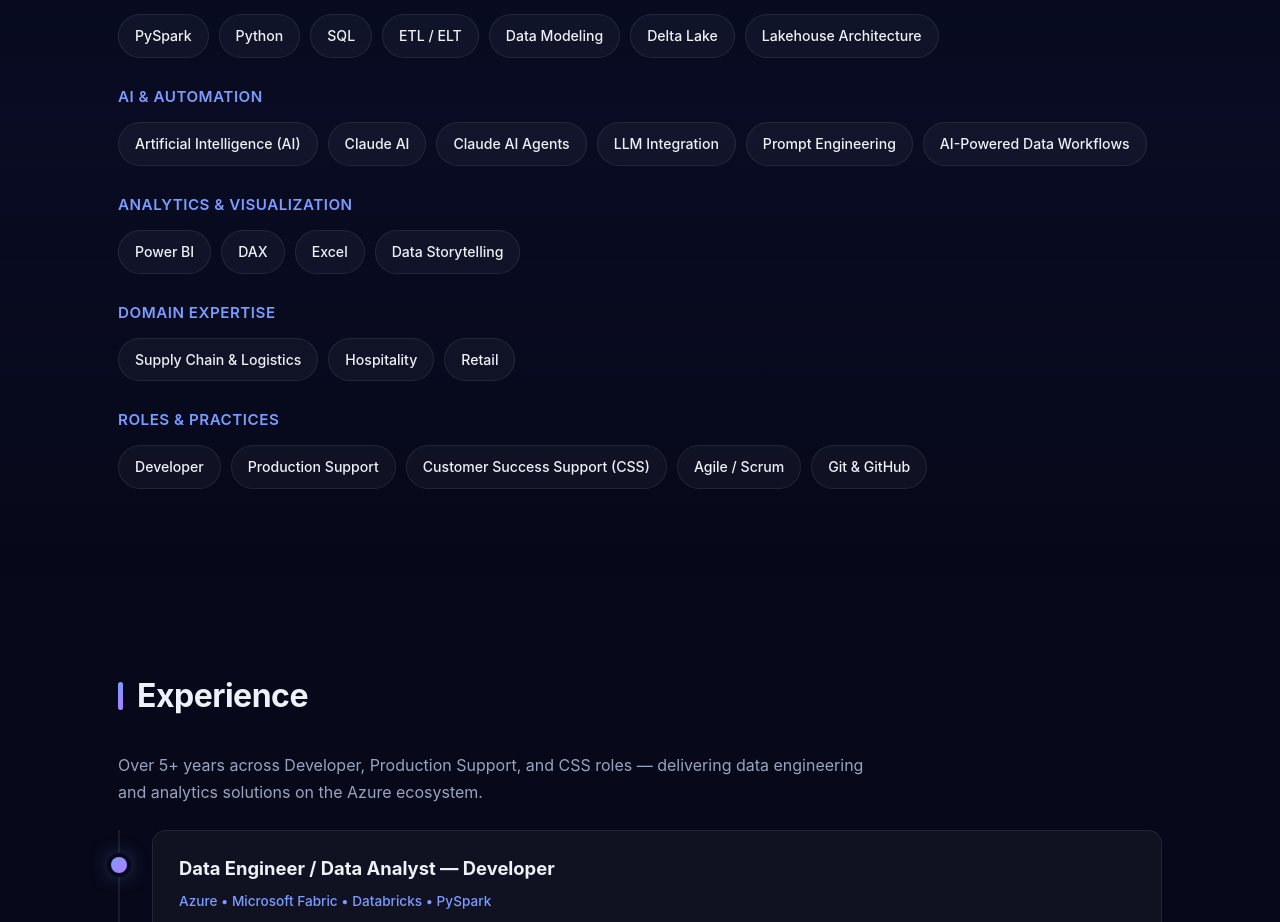
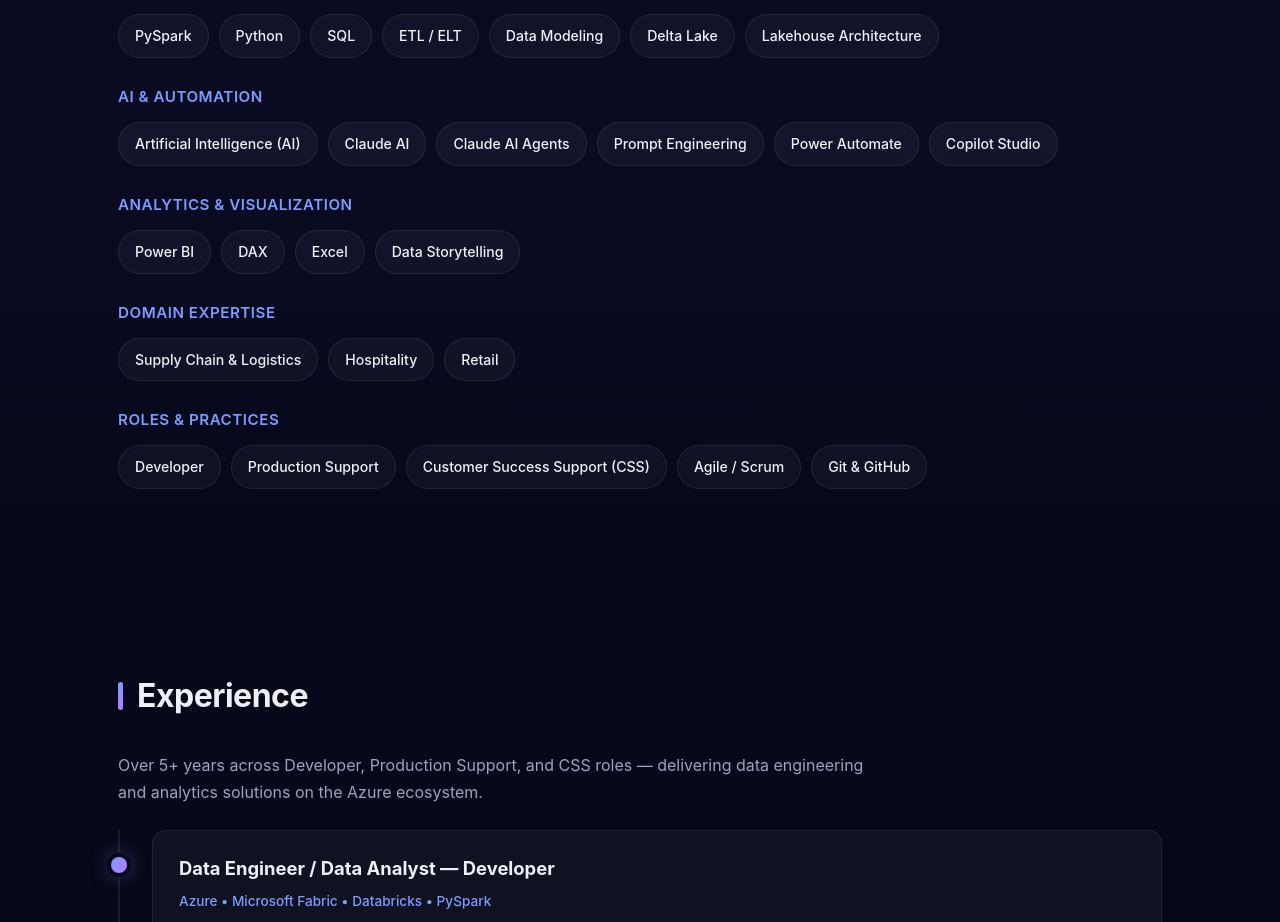
Before and after one commit to lakshmijs222/portfolio, a plain HTML site: page index.html in a window 1280 px wide. Shown: the part 1600-2522 px from the top of the page. Drawn offline with Linux system fonts and the light colour scheme.

Commit message:
Update AI skills - add Power Automate and Copilot Studio

```diff
--- a/index.html
+++ b/index.html
@@ -97,9 +97,9 @@
         <span>Artificial Intelligence (AI)</span>
         <span>Claude AI</span>
         <span>Claude AI Agents</span>
-        <span>LLM Integration</span>
         <span>Prompt Engineering</span>
-        <span>AI-Powered Data Workflows</span>
+        <span>Power Automate</span>
+        <span>Copilot Studio</span>
       </div>
 
       <h4 class="skill-cat">Analytics &amp; Visualization</h4>
```
